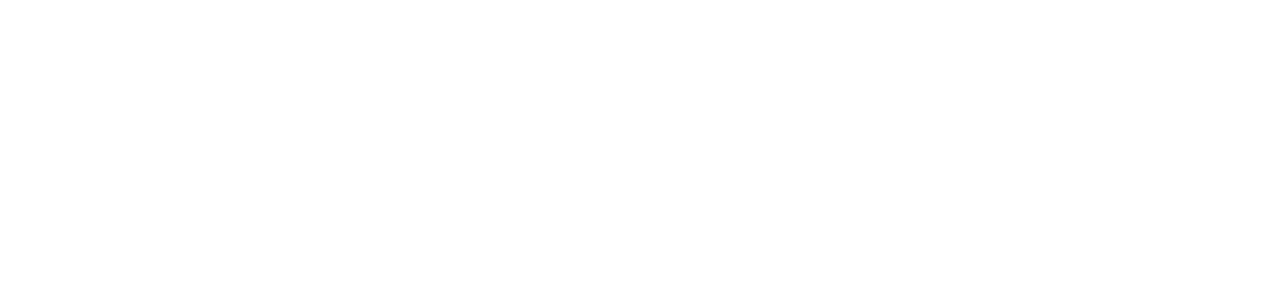
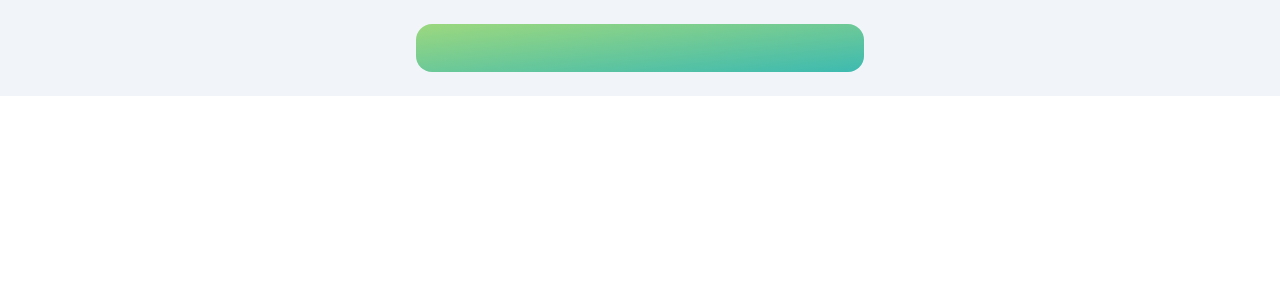
Before and after one commit to rocconmarco/quiz-app, a React (Create React App) app: page /answers in a window 1280 px wide. Before the commit this address had no page. Shown: the top 300 px of the page. Built offline with nearby package versions, Linux system fonts and the light colour scheme.

Commit message:
Correttamente visualizzate le risposte dell'utente e la risposta giusta ad ogni domanda nella answers page

```diff
--- a/package.json
+++ b/package.json
@@ -5,6 +5,7 @@
   "dependencies": {
     "react": "^18.3.1",
     "react-dom": "^18.3.1",
+    "react-icons": "^5.2.1",
     "react-router-dom": "^6.25.1",
     "react-scripts": "5.0.1",
     "typescript": "^4.9.5",
--- a/src/App.js
+++ b/src/App.js
@@ -3,6 +3,7 @@
 import InstructionsPage from "./pages/InstructionsPage";
 import QuizPage from "./pages/QuizPage.tsx";
 import SummaryPage from "./pages/SummaryPage.jsx";
+import AnswersPage from "./pages/AnswersPage.jsx";
 
 
 function App() {
@@ -13,6 +14,7 @@
       <Route path="/instructions" element={<InstructionsPage />} />
       <Route path="/quiz" element={<QuizPage />} />
       <Route path="/summary" element={<SummaryPage />} />
+      <Route path="/answers" element={<AnswersPage />} />
     </Routes>
     </BrowserRouter>
   );
--- a/src/components/QuestionCard.jsx
+++ b/src/components/QuestionCard.jsx
@@ -25,8 +25,6 @@
       } else {
         navigate("/summary");
       }
-    } else {
-      console.log("Seleziona una risposta prima di continuare.");
     }
   };
 
--- a/src/components/SummaryCard.jsx
+++ b/src/components/SummaryCard.jsx
@@ -42,7 +42,7 @@
       <p className="font-bold text-[50px]">{rightAnswersCounter}</p>
       <p>domande su 10.</p>
       <div className="flex items-center justify-evenly gap-4 mt-4">
-        <button className="flex-1 h-14 w-44 rounded-3xl bg-gradient-to-br from-secondaryLight to-primaryLight text-white text-lg font-bold active:shadow-inner">
+        <button onClick={() => navigate("/answers")} className="flex-1 h-14 w-44 rounded-3xl bg-gradient-to-br from-secondaryLight to-primaryLight text-white text-lg font-bold active:shadow-inner">
           Risposte
         </button>
         <button
--- /dev/null
+++ b/src/components/UserAnswers.jsx
@@ -0,0 +1,35 @@
+import React from "react";
+import { FaCheck } from "react-icons/fa";
+import { ImCross } from "react-icons/im";
+
+const UserAnswers = ({ userAnswers, correctAnswers }) => {
+  return (
+    <div className="h-auto w-[24rem] md:w-[28rem] bg-gradient-to-br from-primary to-secondary p-6 text-white flex flex-col rounded-2xl items-start justify-center gap-3">
+      {userAnswers.map((answer, index) => (
+        <>
+          <p>{index + 1}. Ababa</p>
+          <div className="h-auto w-[100%] border-2 border-white rounded p-2 bg-green-200 text-black">
+            {correctAnswers[index]}
+          </div>
+          <div
+            key={index}
+            className={`h-auto w-[100%] border-2 border-white ${
+              userAnswers[index] === correctAnswers[index]
+                ? `bg-green-300`
+                : `bg-red-300`
+            }  rounded p-2`}
+          >
+            <div className="flex flex-row items-center justify-start gap-2">
+                {userAnswers[index] === correctAnswers[index]
+                ? <div className="flex-2"><FaCheck /></div>
+                : <div className="flex-2"><ImCross /></div>}
+              <p className="text-black flex-1">{answer}</p>
+            </div>
+          </div>
+        </>
+      ))}
+    </div>
+  );
+};
+
+export default UserAnswers;
--- /dev/null
+++ b/src/pages/AnswersPage.jsx
@@ -0,0 +1,15 @@
+import React from "react";
+import useStore from "../store/store.ts";
+import UserAnswers from "../components/UserAnswers.jsx";
+
+const AnswersPage = () => {
+  const userAnswers = useStore((state) => state.userAnswers);
+  const correctAnswers = useStore((state) => state.correctAnswers);
+  return (
+    <div className="h-auto w-screen bg-slate-100 flex flex-col items-center justify-center p-6">
+      <UserAnswers userAnswers={userAnswers} correctAnswers={correctAnswers}/>
+    </div>
+  );
+};
+
+export default AnswersPage;
```
Also changed, not shown: 1 other file (tests, documents, lock files or other folders).
